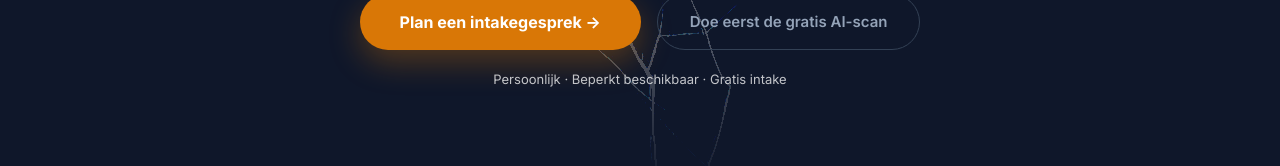
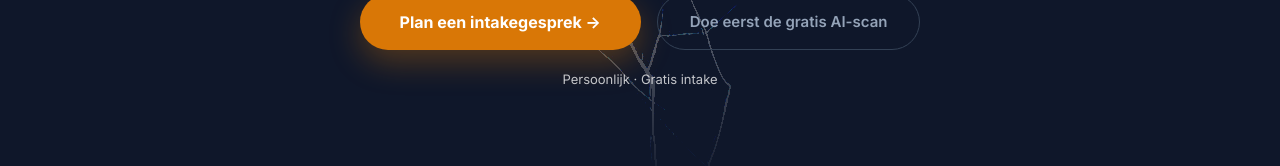
Before and after one commit to markintosch/ai_quiz, a Next.js app: page /mentor in a window 1280 px wide. Shown: the part 599-765 px from the top of the page. Built offline with nearby package versions, Linux system fonts and the light colour scheme.

Commit message:
Remove 'Beperkt beschikbaar' from hero trust line (all 3 languages)
Co-Authored-By: Claude Sonnet 4.6 <noreply@anthropic.com>

```diff
--- a/src/app/mentor/page.tsx
+++ b/src/app/mentor/page.tsx
@@ -43,7 +43,7 @@ const T = {
     heroBody:   'De meeste leidinggevenden die ik spreek missen geen informatie over AI. Ze missen iemand die helpt beslissen. Niet als trainer, maar als iemand die beweegt tussen strategie en wat er in de praktijk van terechtkomt.',
     heroCta1:   'Plan een intakegesprek →',
     heroCta2:   'Doe eerst de gratis AI-scan',
-    heroTrust:  'Persoonlijk · Beperkt beschikbaar · Gratis intake',
+    heroTrust:  'Persoonlijk · Gratis intake',
 
     probLabel:  'Wat ik zie',
     probTitle:  'De ambitie is niet het probleem. Het pad ernaar toe wel.',
@@ -158,7 +158,7 @@ const T = {
     heroBody:   'Most leaders I speak with don\'t lack information about AI. They lack someone to help them decide. Not as a trainer, but as someone who moves between strategy and what actually gets delivered.',
     heroCta1:   'Book an intake call →',
     heroCta2:   'Take the free AI scan first',
-    heroTrust:  'Personal · Limited availability · Free intake',
+    heroTrust:  'Personal · Free intake',
 
     probLabel:  'What I see',
     probTitle:  'The ambition isn\'t the problem. Finding the path forward is.',
@@ -273,7 +273,7 @@ const T = {
     heroBody:   'Die meisten Führungskräfte, mit denen ich spreche, haben keinen Mangel an Informationen über KI. Was fehlt, ist jemand, der hilft, Entscheidungen zu treffen. Nicht als Trainer, sondern als jemand, der sich zwischen Strategie und dem bewegt, was tatsächlich umgesetzt wird.',
     heroCta1:   'Erstgespräch vereinbaren →',
     heroCta2:   'Zuerst den kostenlosen KI-Scan machen',
-    heroTrust:  'Persönlich · Begrenzte Verfügbarkeit · Kostenloses Erstgespräch',
+    heroTrust:  'Persönlich · Kostenloses Erstgespräch',
 
     probLabel:  'Was ich beobachte',
     probTitle:  'Die Ambition ist nicht das Problem. Der Weg dorthin schon.',
```
